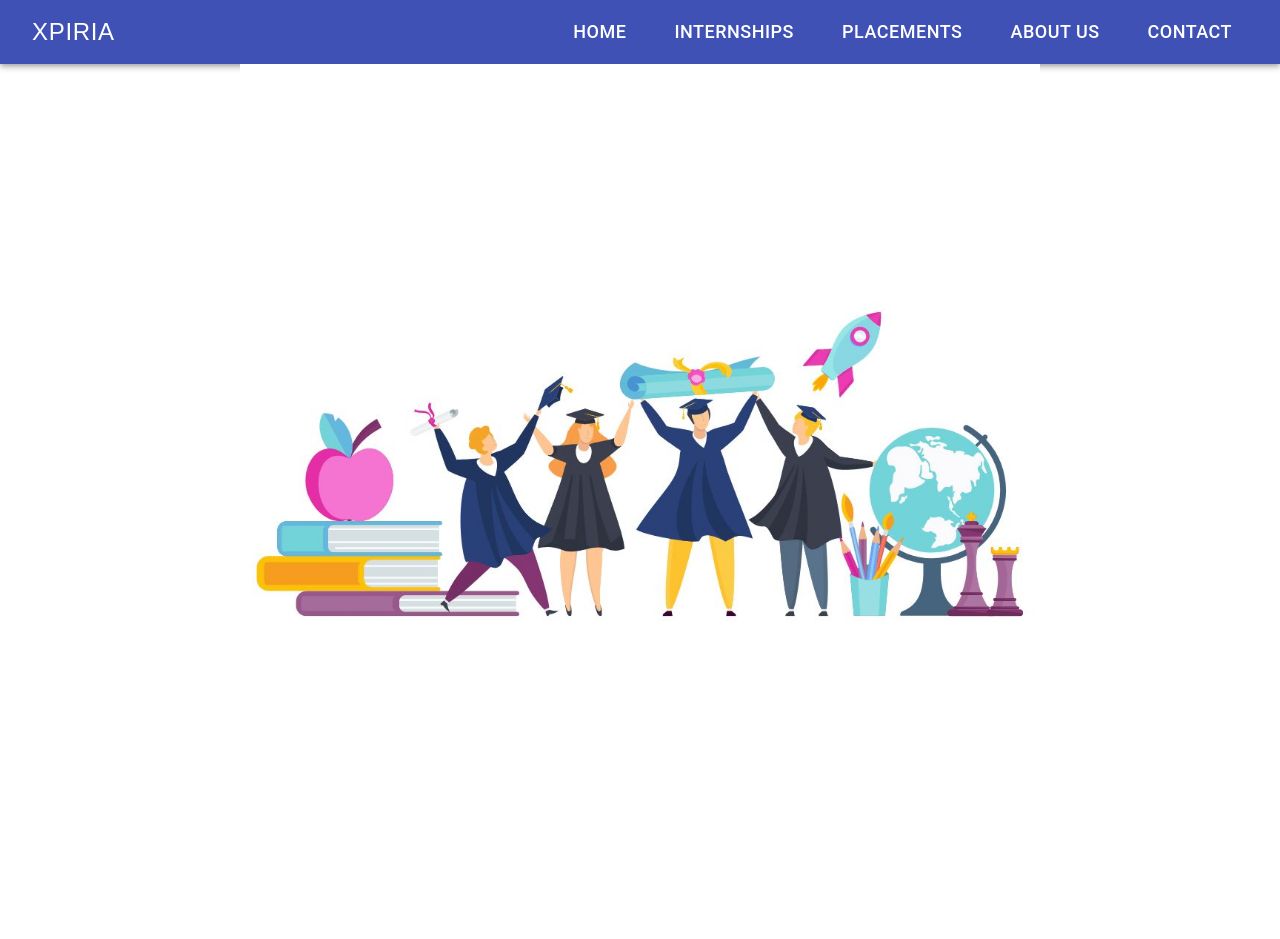
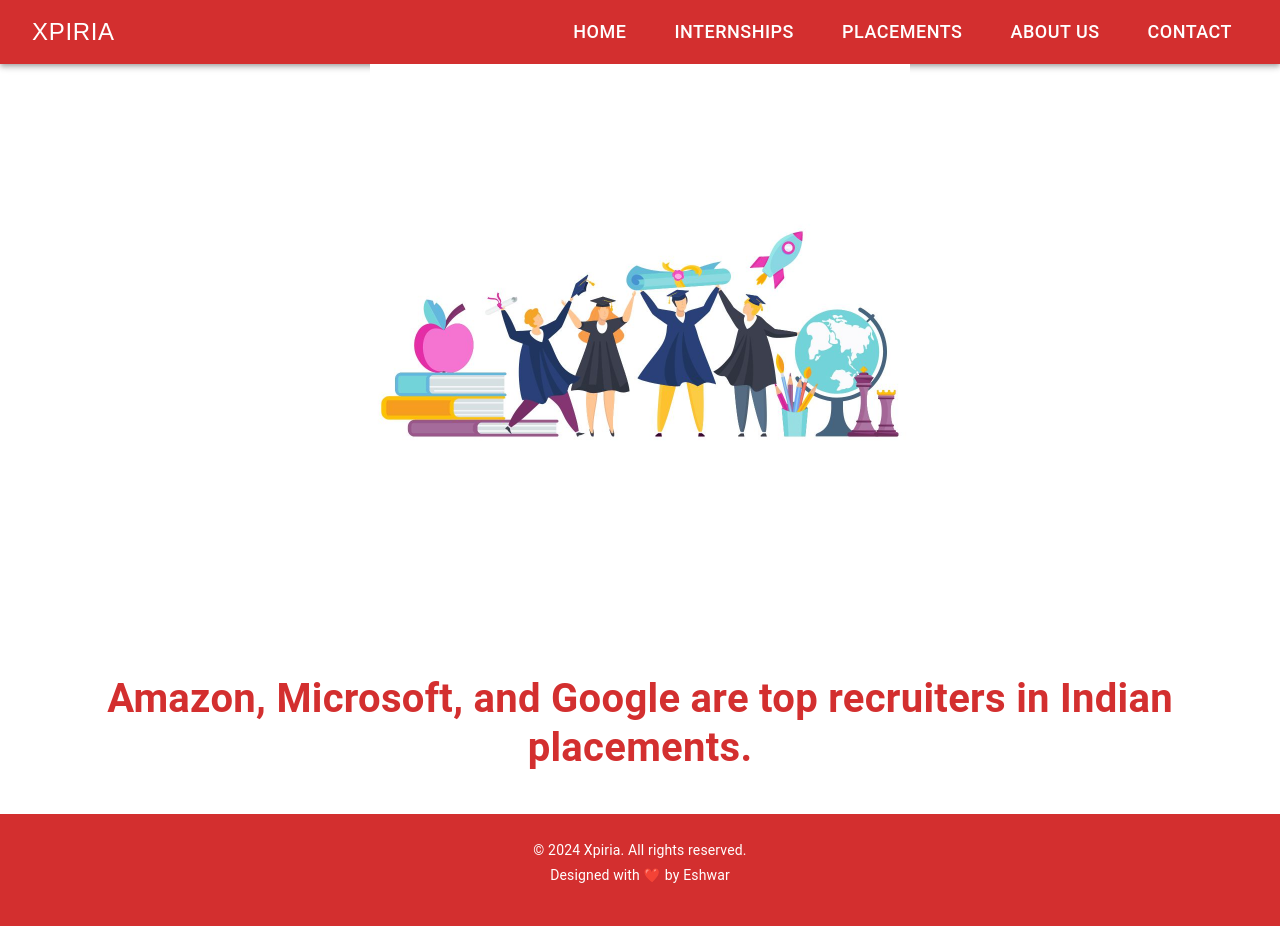
Before and after one commit to eshwar0210/xpiria_frontend, a React (Create React App) app: page / in a window 1280 px wide. Shown: the top 939 px of the page. Built offline with nearby package versions, Linux system fonts and the light colour scheme.

Commit message:
color ui change to red

```diff
--- a/src/App.js
+++ b/src/App.js
@@ -36,7 +36,7 @@ function App() {
     <Router>
       <Box sx={{ display: 'flex', flexDirection: 'column', minHeight: '100vh' }}>
         {/* AppBar for the Navbar */}
-        <AppBar position="static" sx={{ backgroundColor: '#3f51b5' }}>
+        <AppBar position="static" sx={{ backgroundColor: '#D32F2F' }}>
           <Toolbar>
             {/* Hamburger icon for mobile */}
             <IconButton
--- a/src/components/Footer.js
+++ b/src/components/Footer.js
@@ -13,7 +13,7 @@ const Footer = () => {
         width  : '100%' ,
         py: 2,
         textAlign: 'center',
-        backgroundColor: '#3f51b5',
+        backgroundColor: '#D32F2F',
         color: 'white',
         height : '80px',
       }}
--- a/src/pages/Home.js
+++ b/src/pages/Home.js
@@ -33,7 +33,7 @@ const Home = () => {
       <img
         src="Placements.jpg"
         alt="Placement_logo"
-        style={{ width: '100%', maxHeight: '800px', objectFit: 'contain' }}
+        style={{ width: '100%', maxHeight: '540px', objectFit: 'contain' }}
       />
 
       {/* Statement Section */}
@@ -54,7 +54,7 @@ const Home = () => {
           sx={{
             fontWeight: 'bold',
             fontSize: { xs: '1.5rem', sm: '2rem', md: '2.5rem' },
-            color: '#3f51b5',
+            color: '#D32F2F',
             textAlign: 'center',
             textDecoration: strike ? 'line-through' : 'none',
             transition: 'text-decoration 0.5s ease-in-out'
```
